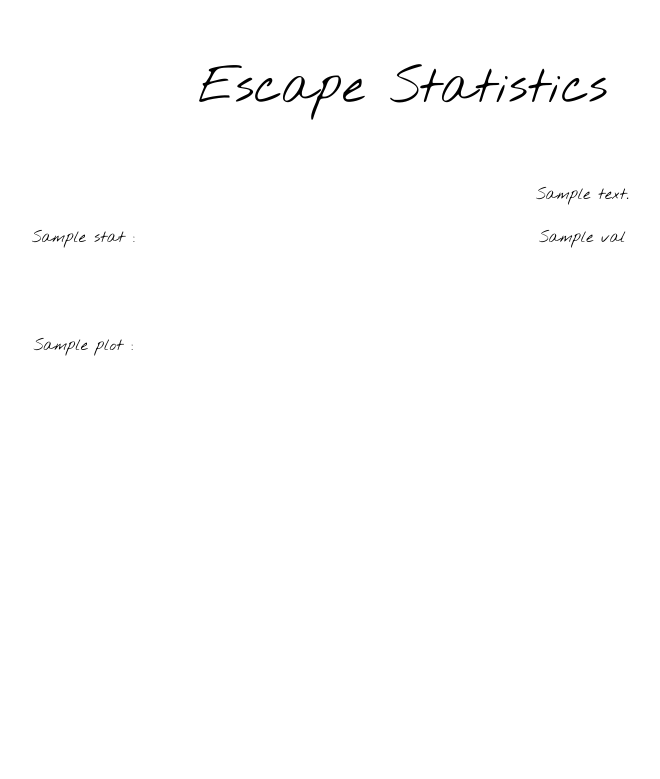
After one commit to robsci/eternal-escape, a Python web app: template templates/stats.html in a window 1280 px wide. The commit adds this page. Shown: the top 779 px of the page, without its empty margins (237-897 px from the left). Run offline with Jinja, Linux system fonts and the light colour scheme; the template is opened without the code that fills it: most values are stand-ins (such as "Sample title", 1, 10 or a date in 2020); a map, chart or similar area stays blank; some libraries are stand-ins or nearby versions.

Commit message:
v1-2 New Stats Page
Added stats page at /stats

```diff
--- a/app.yaml
+++ b/app.yaml
@@ -1,5 +1,5 @@
 application: eternal-escape
-version: 1-1
+version: 1-2
 runtime: python27
 api_version: 1
 threadsafe: yes
--- a/models.py
+++ b/models.py
@@ -20,6 +20,10 @@ class GameCompletion(ndb.Model):
 	@property
 	def time(self):
 		return (self.finished - self.started)
+
+	@classmethod
+	def recent(cls):
+		return cls.query().order(-cls.finished)
 
 class Room(ndb.Model):
 	doors = ndb.IntegerProperty(choices = [0,1,2,3], repeated = True) # 0:North, 1:East, 2:South, 3:West
--- a/static/css/base.css
+++ b/static/css/base.css
@@ -13,7 +13,7 @@ body {
 }
 
 #title {
-	width: 300px;
+	width: 500px;
 	text-align: center;
 	font-size: 500%;
 	padding: 50px;
@@ -94,3 +94,12 @@ body {
 	color: rgb(14,12,12);
 	text-align:center;
 }
+
+table.stats {
+	text-align: center;
+	width: 1000px;
+}
+
+table.stats td {
+	padding: 10px;
+}
--- /dev/null
+++ b/templates/stats.html
@@ -0,0 +1,63 @@
+<html>
+<head>
+    {% block style %}
+        <link rel="stylesheet" type="text/css" href="/css/base.css" />
+    {% endblock %}
+    {% block scripts %}
+        <script src="js/jquery-1.9.1.js"></script>
+		<script type="text/javascript" src="https://www.google.com/jsapi"></script>
+		<script type="text/javascript">
+      google.load("visualization", "1", {packages:["corechart"]});
+      google.setOnLoadCallback(drawCharts);
+	  function drawChart(data, div) {
+		var options = {
+          legend: { position: 'none' },
+		  chartArea:{left:20,top:20,width:'80%',height:'75%'}
+        };
+
+        var chart = new google.visualization.Histogram(document.getElementById(div));
+        chart.draw(data, options);
+	  };
+
+      function drawCharts() {
+		{% for plot in plots %}
+		{% set plotnum = loop.index %}
+			{% for val in plot.vals %}
+				drawChart(google.visualization.arrayToDataTable([
+					['{{ plot.name }}']{% for x in val %},
+					[{{ x }}]{% endfor %}]), "plot-{{ plotnum }}-{{ loop.index }}");
+			{% endfor %}
+		{% endfor %}
+      }
+    </script>
+    {% endblock %}
+
+    <title>Escape</title>
+	<div id="title" class="center">Escape Statistics</div>
+</head>
+<body class="white">
+    <table class="center stats">
+		<tr>
+		<td></td>
+		{% for diff in difficulties %}<td>{{ diff.desc }}</td>{% endfor %}
+		</tr>
+    {% for stat in stats %}
+        <tr>
+        <td class="statname">{{ stat.name }} :</td>
+		{% for val in stat.vals %}
+        <td class="statvalue">{{ val }}</td>
+		{% endfor %}
+        </tr>
+    {% endfor %}
+	{% for plot in plots %}
+		{% set plotnum = loop.index %}
+        <tr>
+        <td class="statname">{{ plot.name }} :</td>
+		{% for val in plot.vals %}
+        <td class="statvalue"><div id="plot-{{ plotnum }}-{{ loop.index }}" style="width: 200px; height: 150px;"></div></td>
+		{% endfor %}
+        </tr>
+    {% endfor %}
+    </table>
+</body>
+</html>
```
Also changed, not shown: main.py (+38 -1 lines), 2 other files.
